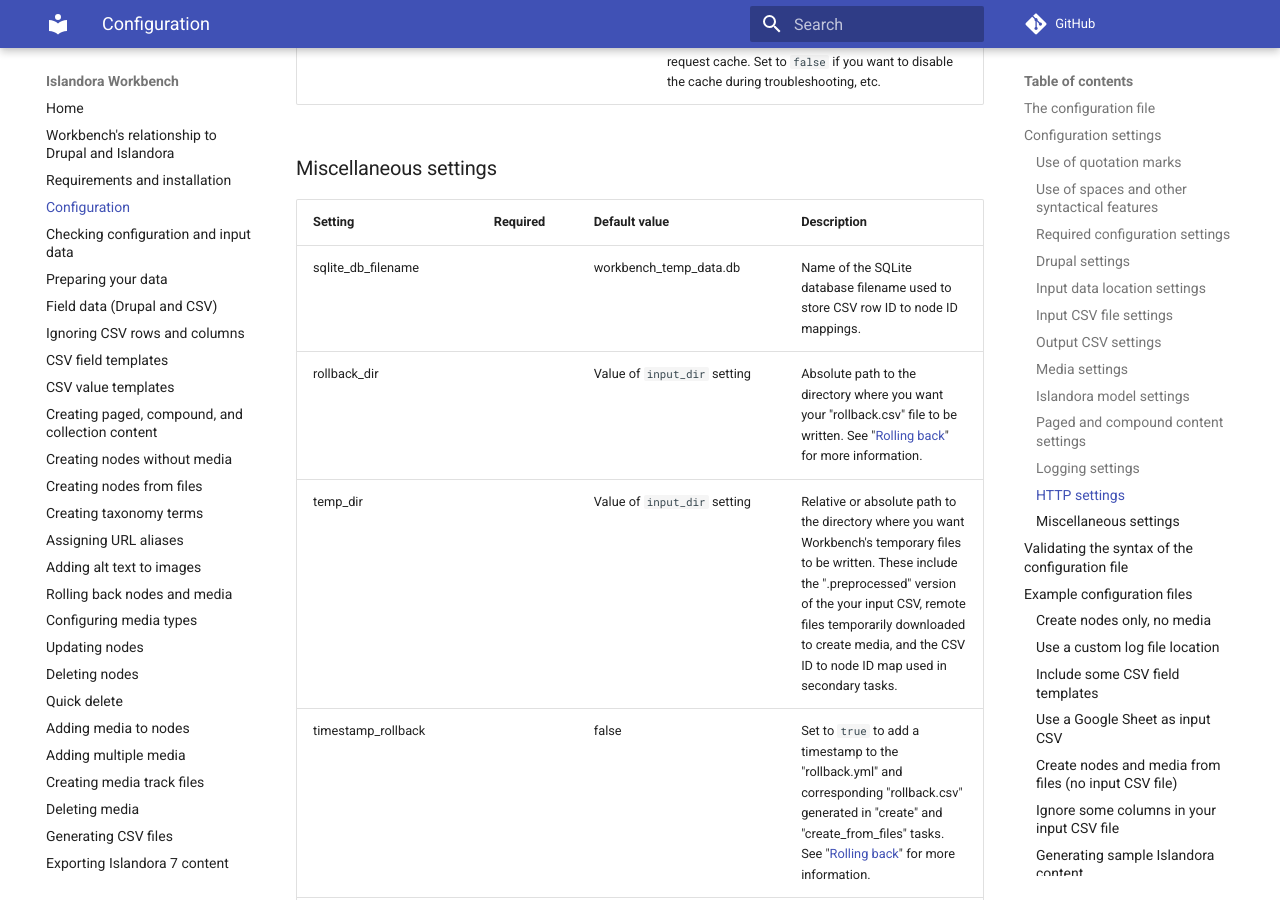
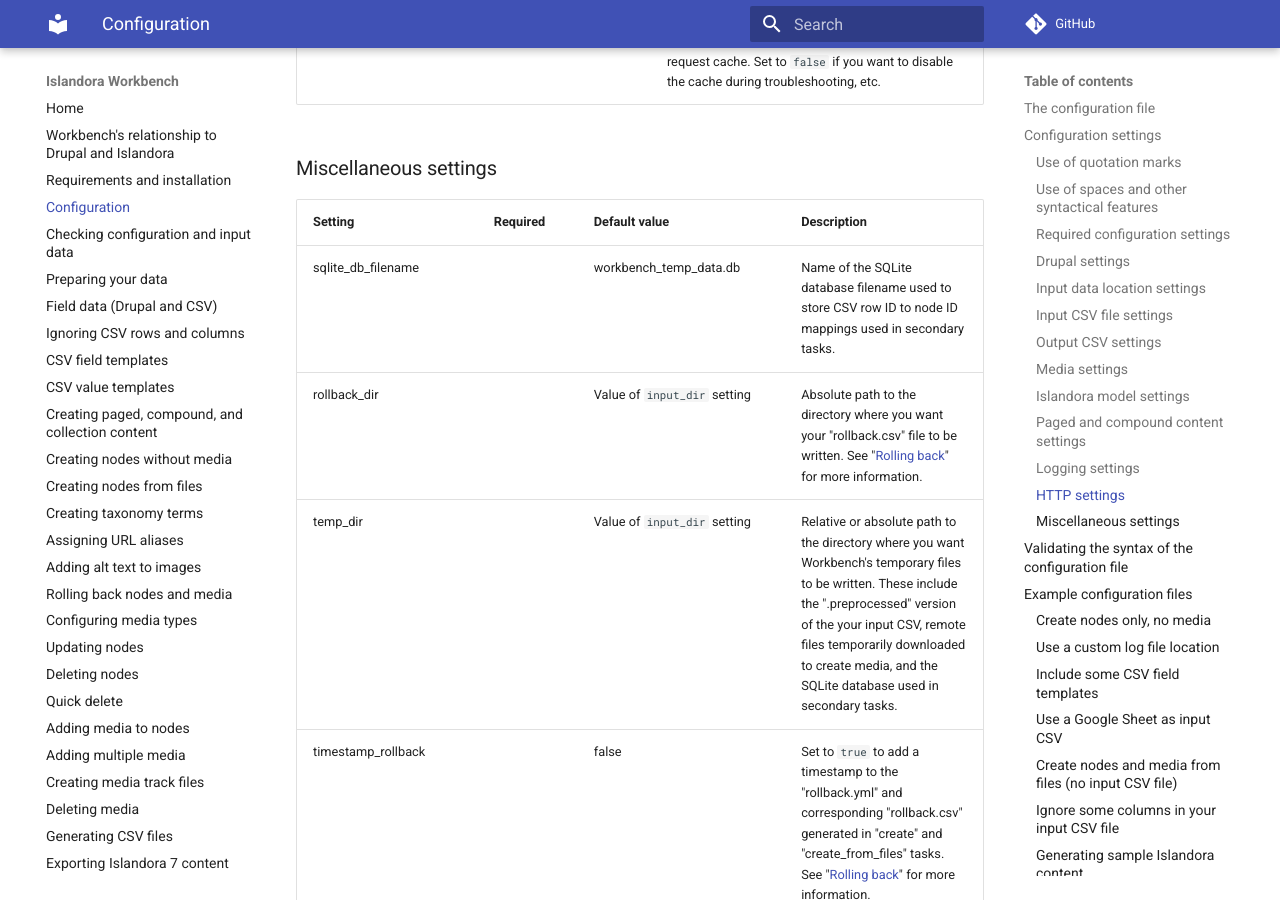
Before and after one commit to mjordan/islandora_workbench_docs, an MkDocs documentation site: the page built from docs/configuration.md, in a window 1280 px wide and 900 px high, scrolled down 14331 px. Built offline with MkDocs 1.6.1 and Material for MkDocs 9.7.7, drawn with Linux system fonts in a browser that asks for light colours; comment, search, counter and statistics services are not loaded.

Commit message:
Updated the config settings list.

```diff
--- a/docs/configuration.md
+++ b/docs/configuration.md
@@ -210,9 +210,9 @@
 
 | Setting | Required | Default value | Description |
 | --- | --- | --- | --- |
-| sqlite_db_filename |  | workbench_temp_data.db | Name of the SQLite database filename used to store CSV row ID to node ID mappings. |
+| sqlite_db_filename |  | workbench_temp_data.db | Name of the SQLite database filename used to store CSV row ID to node ID mappings used in secondary tasks. |
 | rollback_dir |  | Value of `input_dir` setting | Absolute path to the directory where you want your "rollback.csv" file to be written. See "[Rolling back](/islandora_workbench_docs/rolling_back/)" for more information. |
-| temp_dir |  | Value of `input_dir` setting | Relative or absolute path to the directory where you want Workbench's temporary files to be written. These include the ".preprocessed" version of the your input CSV, remote files temporarily downloaded to create media, and the CSV ID to node ID map used in secondary tasks.|
+| temp_dir |  | Value of `input_dir` setting | Relative or absolute path to the directory where you want Workbench's temporary files to be written. These include the ".preprocessed" version of the your input CSV, remote files temporarily downloaded to create media, and the SQLite database used in secondary tasks.|
 | timestamp_rollback |  | false | Set to `true` to add a timestamp to the "rollback.yml" and corresponding "rollback.csv" generated in "create" and "create_from_files" tasks. See "[Rolling back](/islandora_workbench_docs/rolling_back/)" for more information. |
 | pause |  | | Defines the number of seconds to pause between all 'POST', 'PUT', 'PATCH', 'DELETE' requests to Drupal. Include it in your configuration to lessen the impact of Islandora Workbench on your site during large jobs, for example pause: 1.5. More information is available in the "[Reducing Workbench's impact on Drupal](/islandora_workbench_docs/reducing_load/)" documentation. |
 | adaptive_pause |  | | Defines the number of seconds to pause between each REST request to Drupal. Works like "pause" but only takes effect when the Drupal server's response to the most recent request is slower (determined by the "adaptive_pause_threshold" value) than the average response time for the last 20 requests. More information is available in the "[Reducing Workbench's impact on Drupal](/islandora_workbench_docs/reducing_load/)" documentation. |
```
